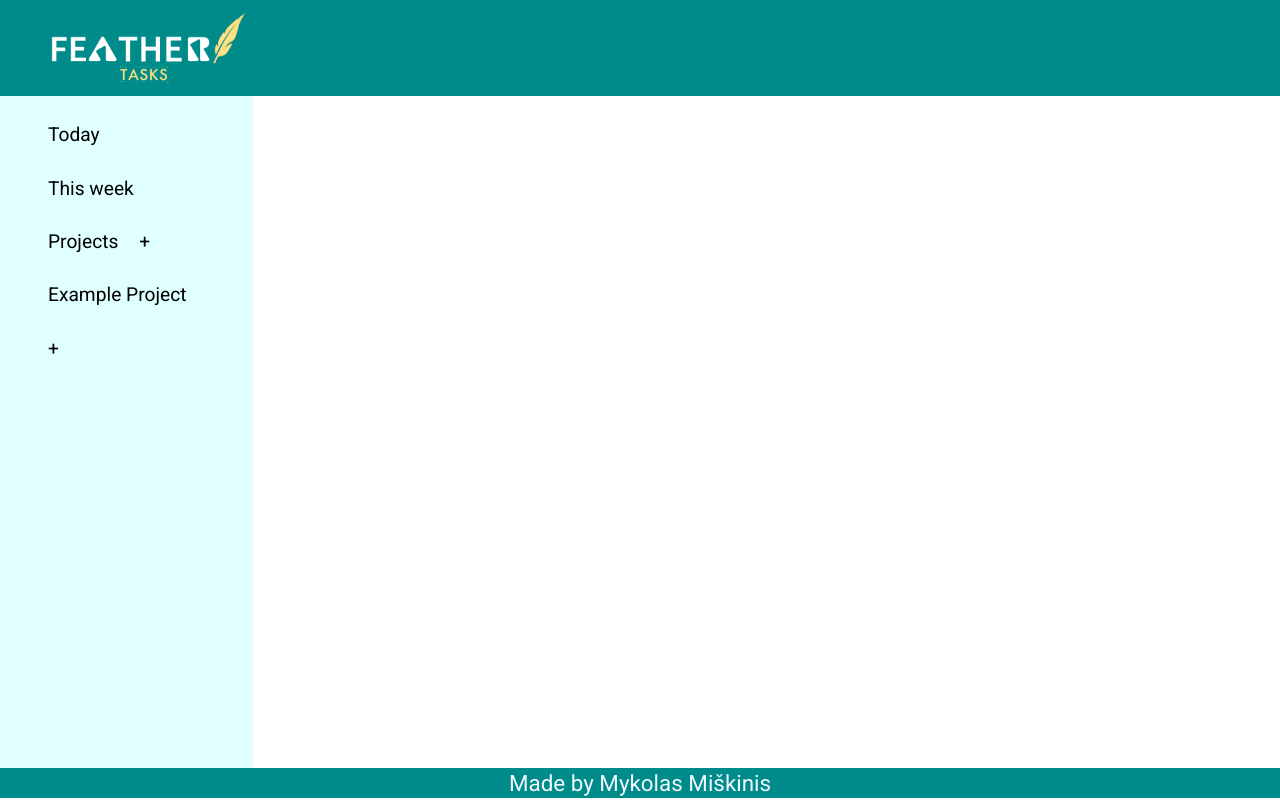
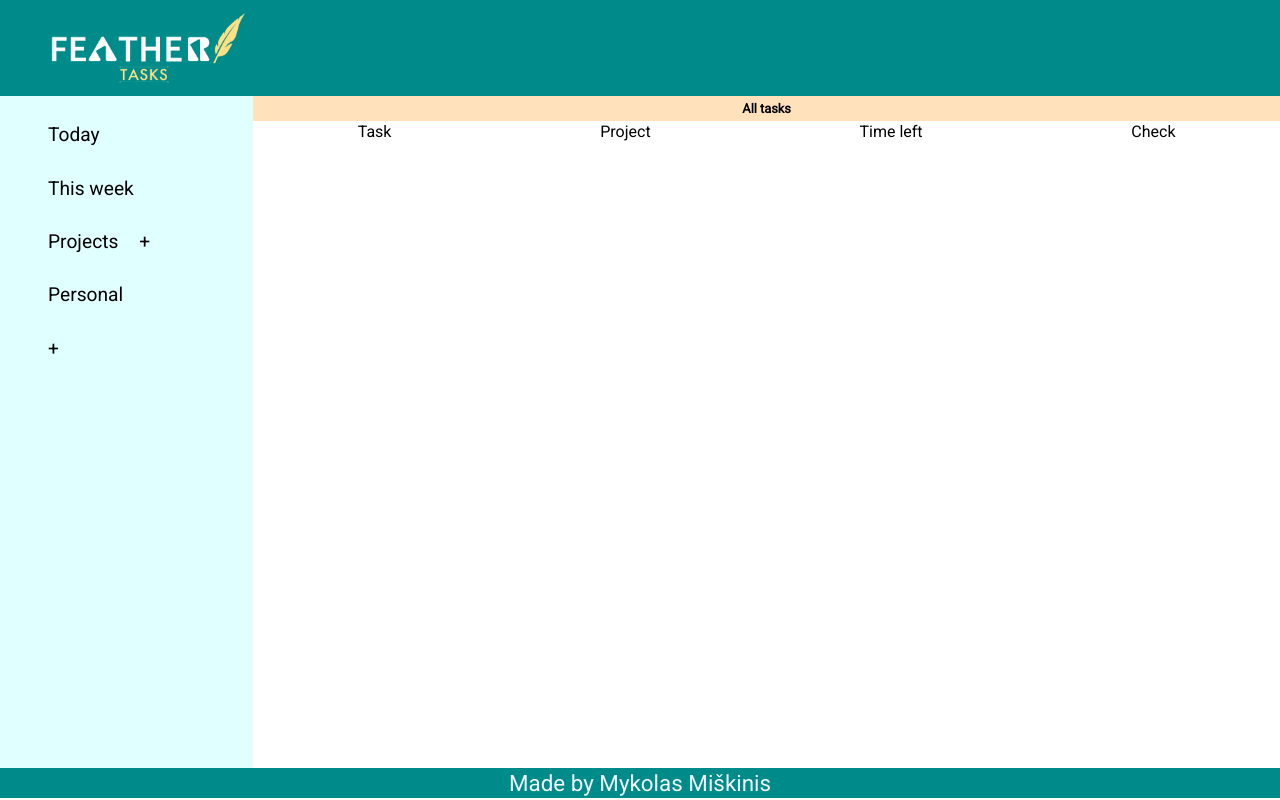
Before and after one commit to MykolasMi/Todo_List-Odin-Project, a website built with webpack: page dist/index.html in a window 1280 px wide. Built offline with nearby package versions, Linux system fonts and the light colour scheme.

Commit message:
fix problem of tasks not getting added to array

```diff
--- a/src/index.js
+++ b/src/index.js
@@ -1,5 +1,6 @@
 import { addNew } from './modules/dom';
-import { addTask } from './modules/task';
+
+import { submitListener  } from './modules/task';
 listener();
 submitListener();
 
@@ -12,10 +13,10 @@ function listener () {
         addNew();
 })}
 
-function submitListener () {
-    const submitBtn = document.querySelector('.submitBtn')
-    submitBtn.addEventListener('click', function(e) {
-        e.preventDefault;
-        addTask();
+/*function personalListener() {
+    const personalPr = document.querySelector('.personalPr');
+    personalPr.addEventListener('click', function(e) {
+
+    showPersonal;
     })
-}
+}*/
--- a/src/modules/dom.js
+++ b/src/modules/dom.js
@@ -7,4 +7,8 @@ const addNew = () => {
     addWindow.classList.toggle('hide');
 }
 
+const showPersonal = () => {
+
+}
+
 export { addNew }
--- a/src/modules/task.js
+++ b/src/modules/task.js
@@ -1,24 +1,38 @@
+let personal = [];
+
+const submitListener = () => {
+    const submitBtn = document.querySelector('.submitBtn')
+    submitBtn.addEventListener('click', function(e) {
+        e.preventDefault;
+        alert('blet')
+        addTask();
+        alert('blet2')
+    })
+}
+
 class task {
     constructor(name, project) {
-        this.name = name;
-        this.project = project;
+        this.name = name.value;
+        this.project = project.value;
     }
 
     getName() {
-        return this.name;
+        return console.log(this.name);
     }
 
     getProject(){
-        return this.project;
+        return console.log(this.project);
     }
 }
 
 function addTask () {
     const taskName = document.querySelector('#taskName');
     const taskLocation = document.querySelector('#location');
-    let task = new task(taskName, taskLocation);
 
-    console.log('works')
+    let task1 = new task(taskName, taskLocation);
+    personal.push(task);
+
+    console.log('works');
 }
 
-export { addTask }
+export { submitListener }
--- a/src/style.css
+++ b/src/style.css
@@ -70,9 +70,39 @@ body {
 
 .mainContainer {
     display: flex;
-    align-items: center;
     justify-content: center;
     flex: 1;
+}
+
+.tasksWindow {
+    display: flex;
+    flex-direction: column;
+    flex: 1;
+}
+
+.bar {
+    background-color: rgb(255, 226, 188);
+    display: flex;
+    justify-content: center;
+    padding-top: 0.3rem;
+    padding-bottom: 0.3rem;
+    font-size: 0.8rem;
+    font-weight: 800;
+}
+
+#table {
+    display: flex;
+}
+
+tbody {
+    display: flex;
+    flex: 1;
+}
+
+tr {
+    display: flex;
+    flex: 1;
+    justify-content: space-around;
 }
 
 .addWindow {
@@ -81,10 +111,12 @@ body {
     width: 45rem;
     display: flex;
     justify-self: center;
+    align-self: center;
     border-radius: 8px;
     display: flex;
     flex-direction: column;
     padding: 10px;
+    position: absolute;
 }
 
 .addWindow > form {
```
Also changed, not shown: dist/index.html, dist/main.js.
